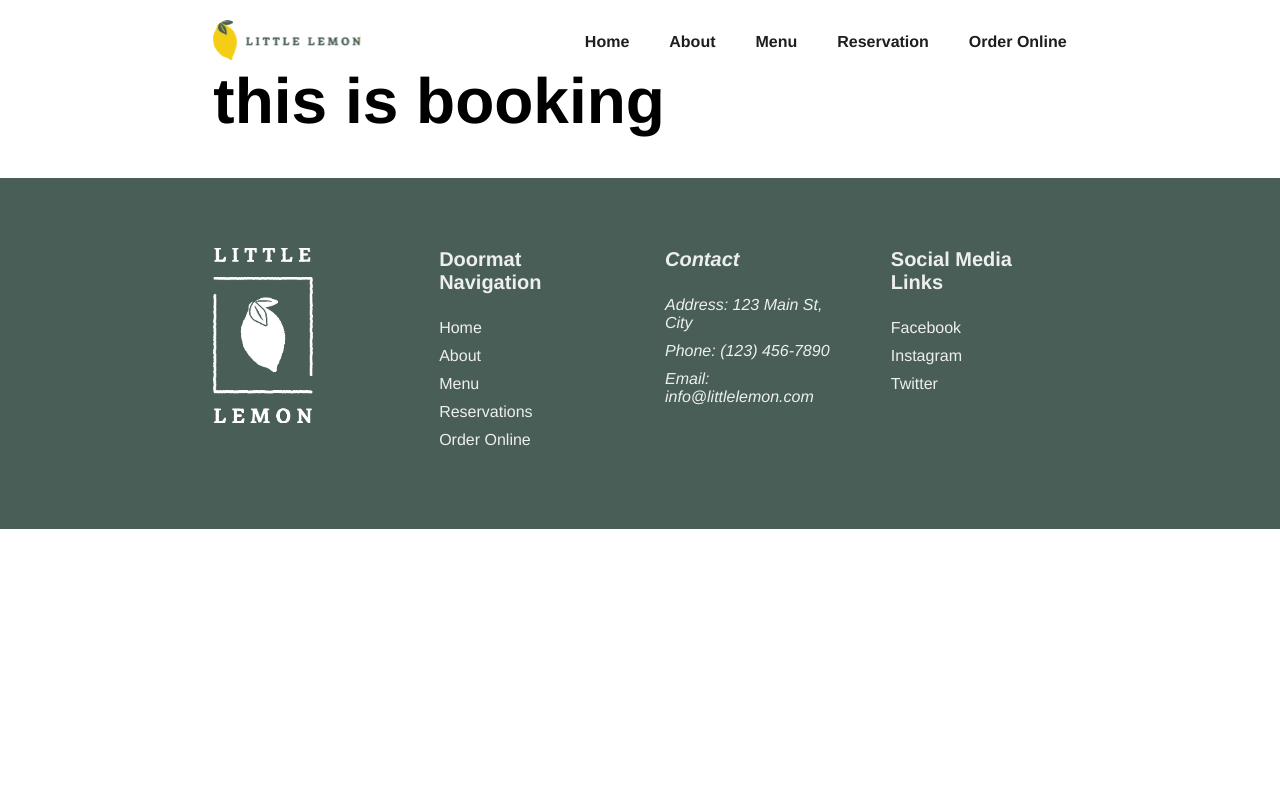
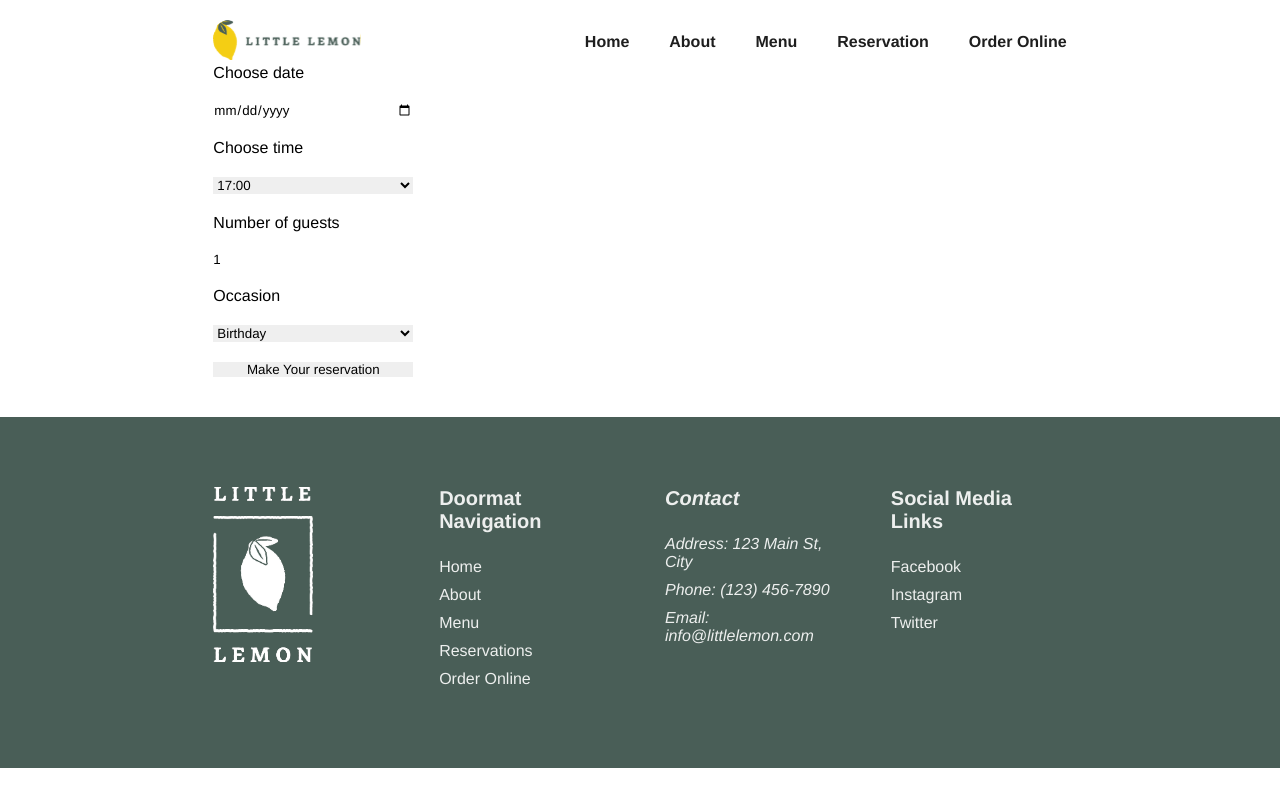
Before and after one commit to ConDevTp/capstone-meta-project, a React (Create React App) app: page /booking in a window 1280 px wide. Built offline with nearby package versions, Linux system fonts and the light colour scheme.

Commit message:
Adding table booking state

```diff
--- a/src/App.js
+++ b/src/App.js
@@ -1,17 +1,50 @@
+import { useReducer } from "react";
 import { Route, Routes } from "react-router";
 import HomePage from "./components/Homepage";
-import BookingPage from "./components/BookingPage";
 import Header from "./components/Header/Header";
 import Footer from "./components/Footer/Footer";
+import BookingPage from "./components/Bookings/BookingPage";
 import "./GlobalStyle.css";
 
+// تابع برای مقدار اولیه زمان‌ها
+const initializeTimes = () => [
+  "17:00",
+  "18:00",
+  "19:00",
+  "20:00",
+  "21:00",
+  "22:00",
+];
+
+// reducer برای زمان‌ها
+const timesReducer = (state, action) => {
+  switch (action.type) {
+    case "UPDATE_TIMES":
+      // اینجا میتونی بر اساس action.date زمان‌ها رو فیلتر یا تغییر بدی
+      return initializeTimes();
+    default:
+      return state;
+  }
+};
+
 function App() {
+  const [availableTimes, dispatch] = useReducer(
+    timesReducer,
+    [],
+    initializeTimes
+  );
+
   return (
     <>
       <Header />
       <Routes>
-        <Route path="/" element={<HomePage />}></Route>
-        <Route path="/booking" element={<BookingPage />}></Route>
+        <Route path="/" element={<HomePage />} />
+        <Route
+          path="/booking"
+          element={
+            <BookingPage availableTimes={availableTimes} dispatch={dispatch} />
+          }
+        />
       </Routes>
       <Footer />
     </>
--- a/src/components/BookingPage.jsx
+++ /dev/null
@@ -1,11 +0,0 @@
-import Content from "./Content/Content";
-
-const BookingPage = () => {
-  return (
-    <Content>
-      <h1>this is booking</h1>
-    </Content>
-  );
-};
-
-export default BookingPage;
--- /dev/null
+++ b/src/components/Bookings/BookingForm.jsx
@@ -0,0 +1,69 @@
+import { useState } from "react";
+
+const BookingForm = ({ availableTimes, dispatch }) => {
+  const [date, setDate] = useState("");
+  const [time, setTime] = useState("17:00");
+  const [guests, setGuests] = useState(1);
+  const [occasion, setOccasion] = useState("Birthday");
+
+  const handleDateChange = (e) => {
+    const selectedDate = e.target.value;
+    setDate(selectedDate);
+    dispatch({ type: "UPDATE_TIMES", date: selectedDate });
+  };
+
+  const handleSubmit = (e) => {
+    e.preventDefault();
+    console.log({ date, time, guests, occasion });
+  };
+
+  return (
+    <form
+      onSubmit={handleSubmit}
+      style={{ display: "grid", maxWidth: "200px", gap: "20px" }}
+    >
+      <label htmlFor="res-date">Choose date</label>
+      <input
+        type="date"
+        id="res-date"
+        value={date}
+        onChange={handleDateChange}
+      />
+
+      <label htmlFor="res-time">Choose time</label>
+      <select
+        id="res-time"
+        value={time}
+        onChange={(e) => setTime(e.target.value)}
+      >
+        {availableTimes.map((t) => (
+          <option key={t}>{t}</option>
+        ))}
+      </select>
+
+      <label htmlFor="guests">Number of guests</label>
+      <input
+        type="number"
+        id="guests"
+        min="1"
+        max="10"
+        value={guests}
+        onChange={(e) => setGuests(e.target.value)}
+      />
+
+      <label htmlFor="occasion">Occasion</label>
+      <select
+        id="occasion"
+        value={occasion}
+        onChange={(e) => setOccasion(e.target.value)}
+      >
+        <option>Birthday</option>
+        <option>Anniversary</option>
+      </select>
+
+      <input type="submit" value="Make Your reservation" />
+    </form>
+  );
+};
+
+export default BookingForm;
--- /dev/null
+++ b/src/components/Bookings/BookingPage.jsx
@@ -0,0 +1,13 @@
+// BookingPage.js
+import BookingForm from "./BookingForm";
+import Content from "../Content/Content";
+
+const BookingPage = ({ availableTimes, dispatch }) => {
+  return (
+    <Content>
+      <BookingForm availableTimes={availableTimes} dispatch={dispatch} />
+    </Content>
+  );
+};
+
+export default BookingPage;
```
